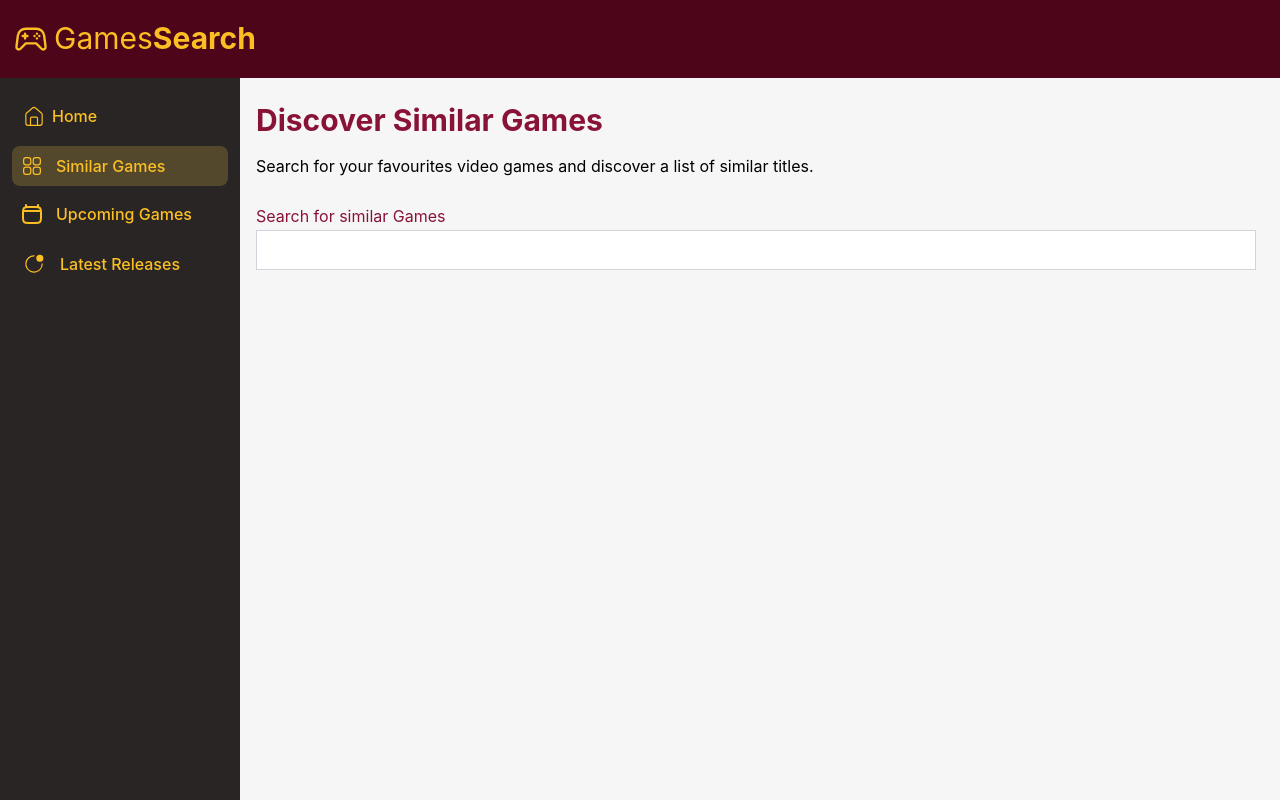
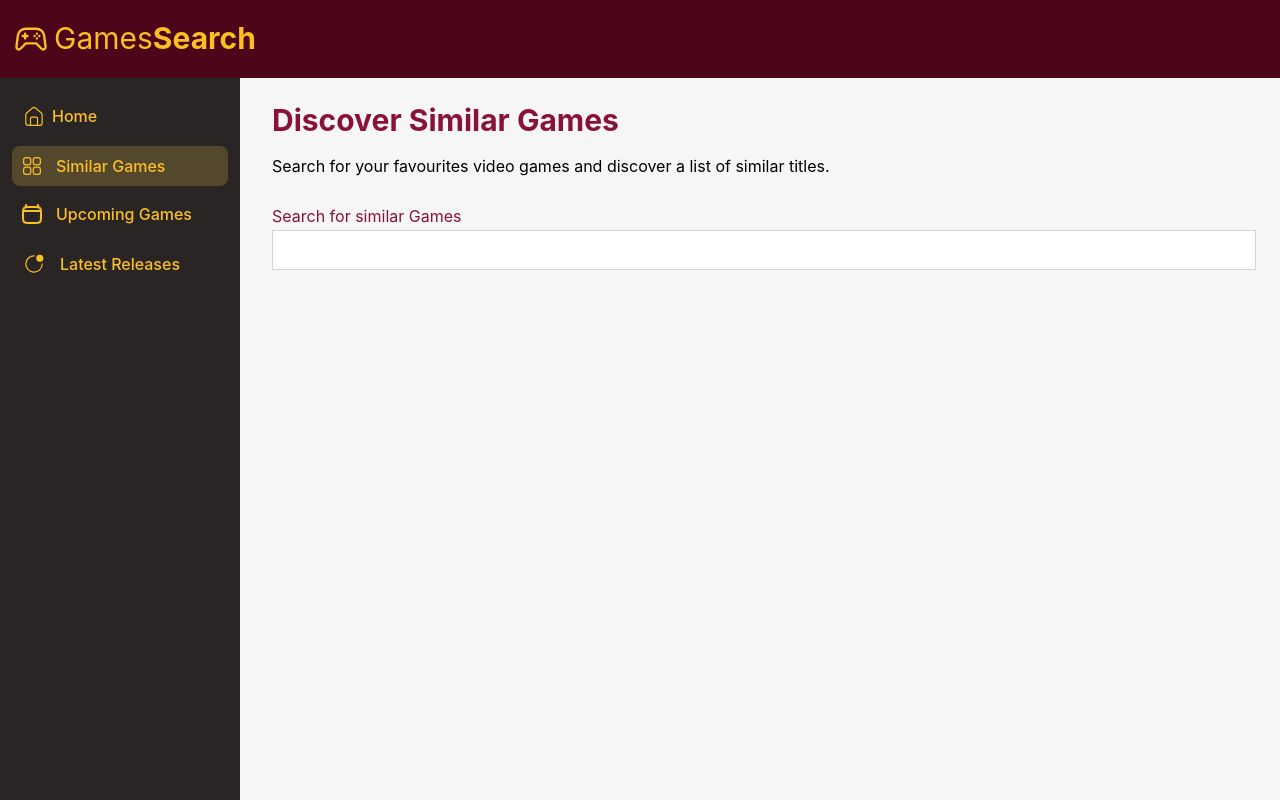
Before and after one commit to Byron-Segura/games-app, a React (Vite) app: page /similar-games in a window 1280 px wide. Built offline with nearby package versions, Linux system fonts and the light colour scheme.

Commit message:
Change styles

```diff
--- a/src/components/SearchForm.jsx
+++ b/src/components/SearchForm.jsx
@@ -15,7 +15,7 @@ export function SearchForm ({ onSearch, labelText }) {
   }
 
   return (
-    <section>
+    <section className='md:ml-4'>
       <form className='text-lg mt-6' onSubmit={handleSubmit}>
         <label htmlFor='input' className='text-base text-rose-900'>
           {labelText}
--- a/src/pages/Home/Home.jsx
+++ b/src/pages/Home/Home.jsx
@@ -17,10 +17,10 @@ export function Home () {
       <Title text='Search for a specific game' />
       <SearchForm onSearch={handleSearch} labelText='Search game info' />
 
-      <main className='mt-8'>
+      <div className='mt-8'>
         {loading ? <Loading /> : ''}
         {games.length > 0 ? <Games games={games} /> : ''}
-      </main>
+      </div>
     </section>
   )
 }
--- a/src/pages/LatestReleases/LatestReleases.jsx
+++ b/src/pages/LatestReleases/LatestReleases.jsx
@@ -15,12 +15,12 @@ export function LatestReleases () {
   return (
     <section>
       <Title text='Latest Releases' />
-      <p className='mt-4 text-base'>Discover the latest videogame releases</p>
+      <p className='mt-4 text-base md:ml-4'>Discover the latest videogame releases</p>
 
-      <main className='mt-8'>
+      <div className='mt-8'>
         {loading ? <Loading /> : ''}
         {games.length > 0 ? <Games games={games} /> : ''}
-      </main>
+      </div>
     </section>
   )
 }
--- a/src/pages/SimilarGames/SimilarGames.jsx
+++ b/src/pages/SimilarGames/SimilarGames.jsx
@@ -15,14 +15,14 @@ export function SimilarGames () {
   return (
     <section>
       <Title text='Discover Similar Games' />
-      <p className='mt-4 text-base '>Search for your favourites video games and discover a list of similar titles.
+      <p className='mt-4 text-base md:ml-4'>Search for your favourites video games and discover a list of similar titles.
       </p>
       <SearchForm onSearch={handleSearch} labelText='Search for similar Games' />
 
-      <main className='mt-8'>
+      <div className='mt-8'>
         {loading ? <Loading /> : ''}
         {games.length > 0 ? <Games games={games} /> : ''}
-      </main>
+      </div>
     </section>
   )
 }
--- a/src/pages/UpcomingGames/UpcomingGames.jsx
+++ b/src/pages/UpcomingGames/UpcomingGames.jsx
@@ -15,12 +15,12 @@ export function UpcomingGames () {
   return (
     <section>
       <Title text='Upcoming Games' />
-      <p className='mt-4 text-base '>Upcoming videogames for the next months</p>
+      <p className='mt-4 text-base md:ml-4'>Upcoming videogames for the next months</p>
 
-      <main className='mt-8'>
+      <div className='mt-8'>
         {loading ? <Loading /> : ''}
         {games.length > 0 ? <Games games={games} /> : ''}
-      </main>
+      </div>
     </section>
   )
 }
--- a/src/pages/shared/Title.jsx
+++ b/src/pages/shared/Title.jsx
@@ -1,3 +1,3 @@
 export const Title = ({ text }) => {
-  return <h2 className='text-rose-900  text-3xl text font-bold'>{text}</h2>
+  return <h2 className='text-rose-900  text-3xl text font-bold md:ml-4'>{text}</h2>
 }
```
